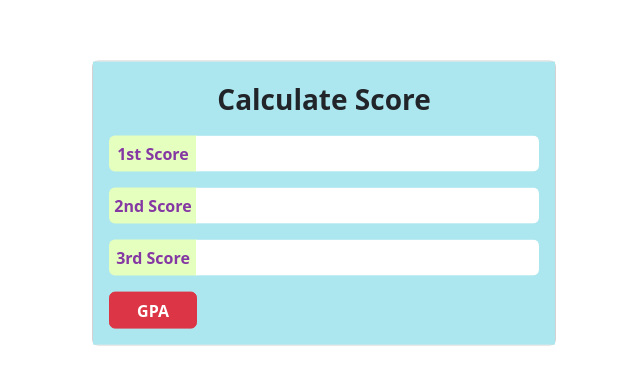
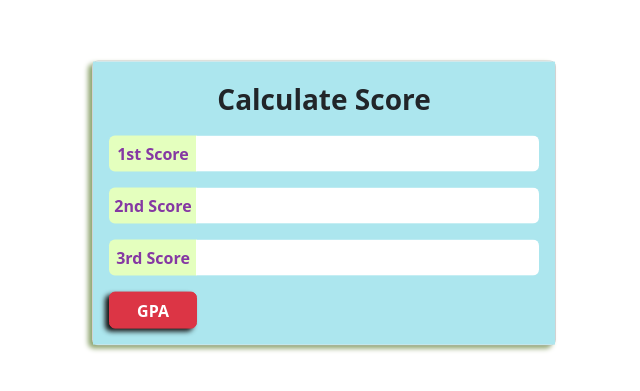
Before and after one commit to SebahattinDemir/not-hesapla, a plain HTML site: page index.html in a window 1280 px wide. Shown: the part 197-588 px from the top of the page, without its empty margins (316-956 px from the left). Drawn offline with nearby package versions, Linux system fonts and the light colour scheme.

Commit message:
finished

```diff
--- a/index.html
+++ b/index.html
@@ -19,7 +19,7 @@
       transform: translate(-50%, -50%);
     "
   >
-    <div class="card" style="width: 29rem">
+    <div class="card" style="width: 29rem;box-shadow: -4px 3px 5px #90a672;">
       <div class="card-body" style="background-color: #ace6ee">
         <span class="card-title mb-3 d-flex justify-content-center fs-3 fw-bold"
           >Calculate Score</span
@@ -97,16 +97,15 @@
           />
         </div>
         <button
-          class="btn btn-danger fw-bold align-items-center"
+          class="btn btn-danger fw-bold align-items-center "
           id="btnGAP"
-          style="width: 5.5rem; height: 2.3rem"
+          style="width: 5.5rem; height: 2.3rem; box-shadow: -4px 3px 5px #151515;"
         >
           GPA
         </button>
         <label class="form-label fw-bold ms-2 " id="txtResult"></label>
       </div>
     </div>
-
     <script src="script.js"></script>
   </body>
 </html>
```
Also changed, not shown: img/1.png (added), img/2.png (added), img/3.png (added), img/4.png (added).
